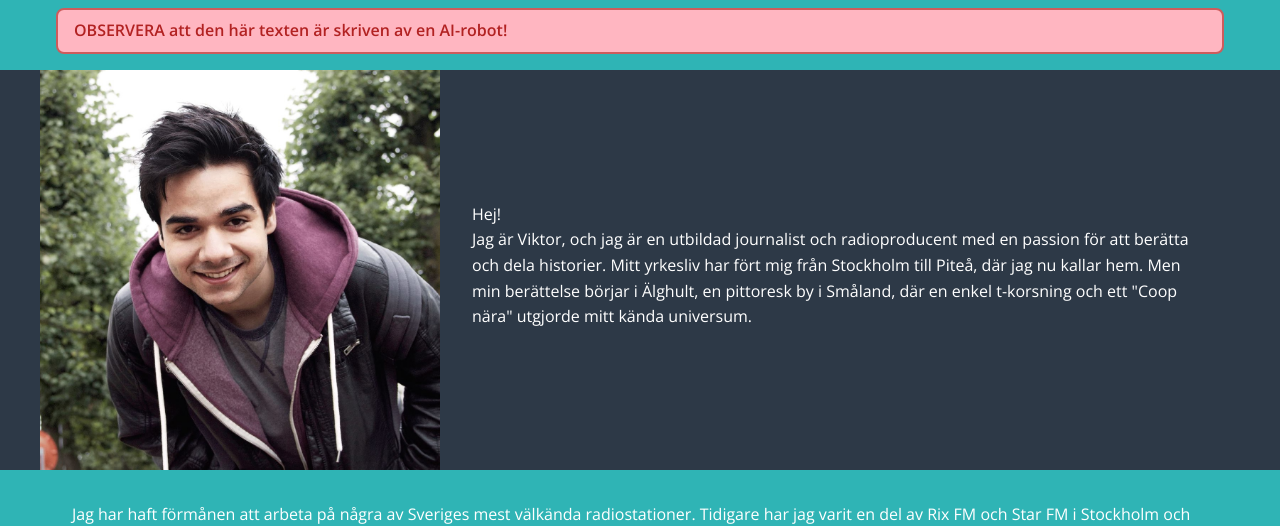
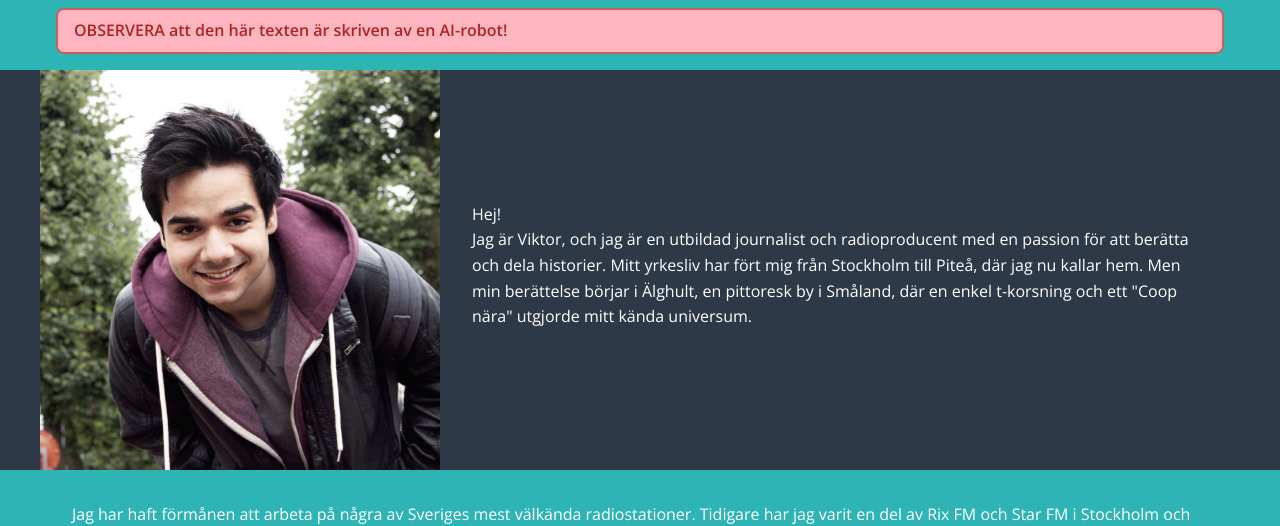
Before and after one commit to viktorkuddis/Uppg1_CV-sida, a plain HTML site: page Om-mig.html in a window 1280 px wide. Shown: the part 133-659 px from the top of the page. Drawn offline with nearby package versions, Linux system fonts and the light colour scheme.

Commit message:
new landscape version of profice pic on the about-page.

```diff
--- a/Om-mig.html
+++ b/Om-mig.html
@@ -78,7 +78,7 @@
 
             <div class="section-wrap-ver1">
                 <section class="section_content content-max-width">
-                    <div class="img_container img1"><img src="images/Viktor-Magnusson-profpic.jpg"
+                    <div class="img_container img1"><img src="images/Viktor-Magnusson-profpic-landscape.jpg"
                             alt="Viktor Magnusson">
                     </div>
 
```
Also changed, not shown: images/Viktor-Magnusson-profpic-landscape.jpg (added), 1 other file.
